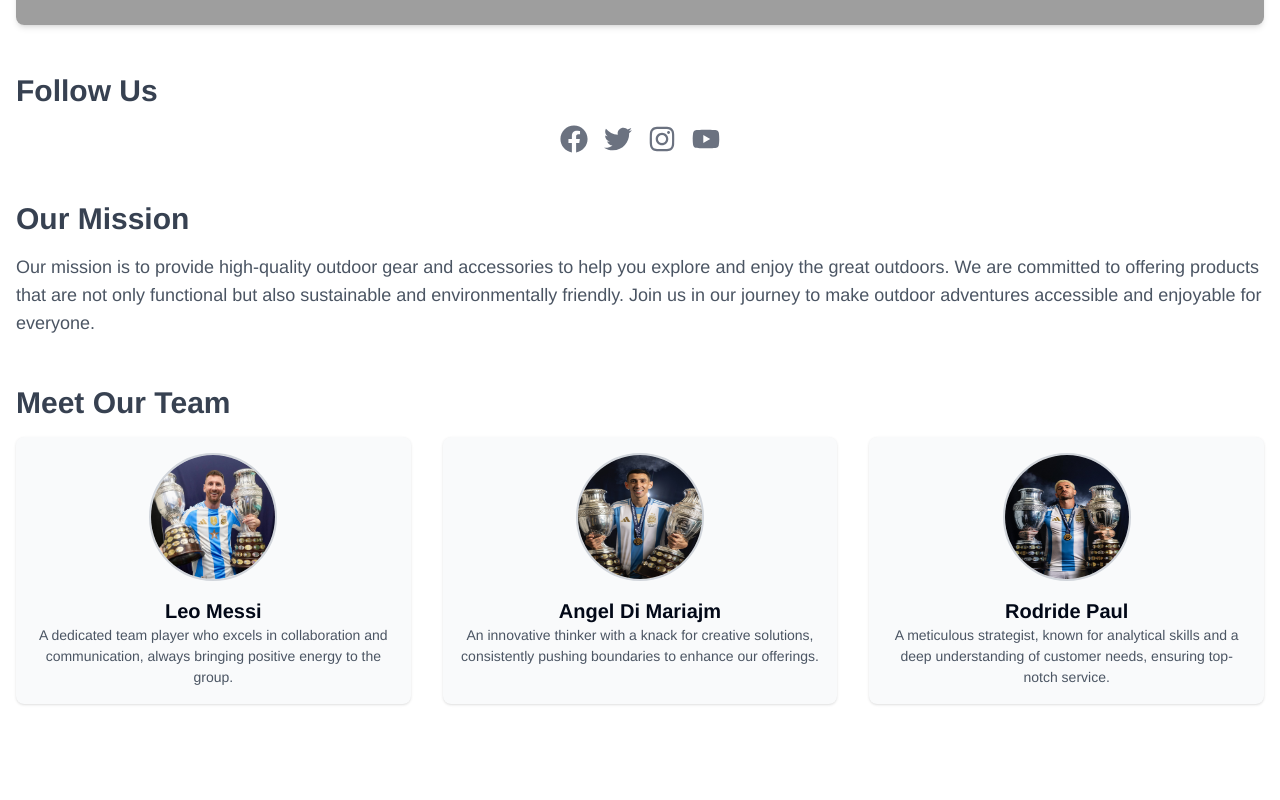
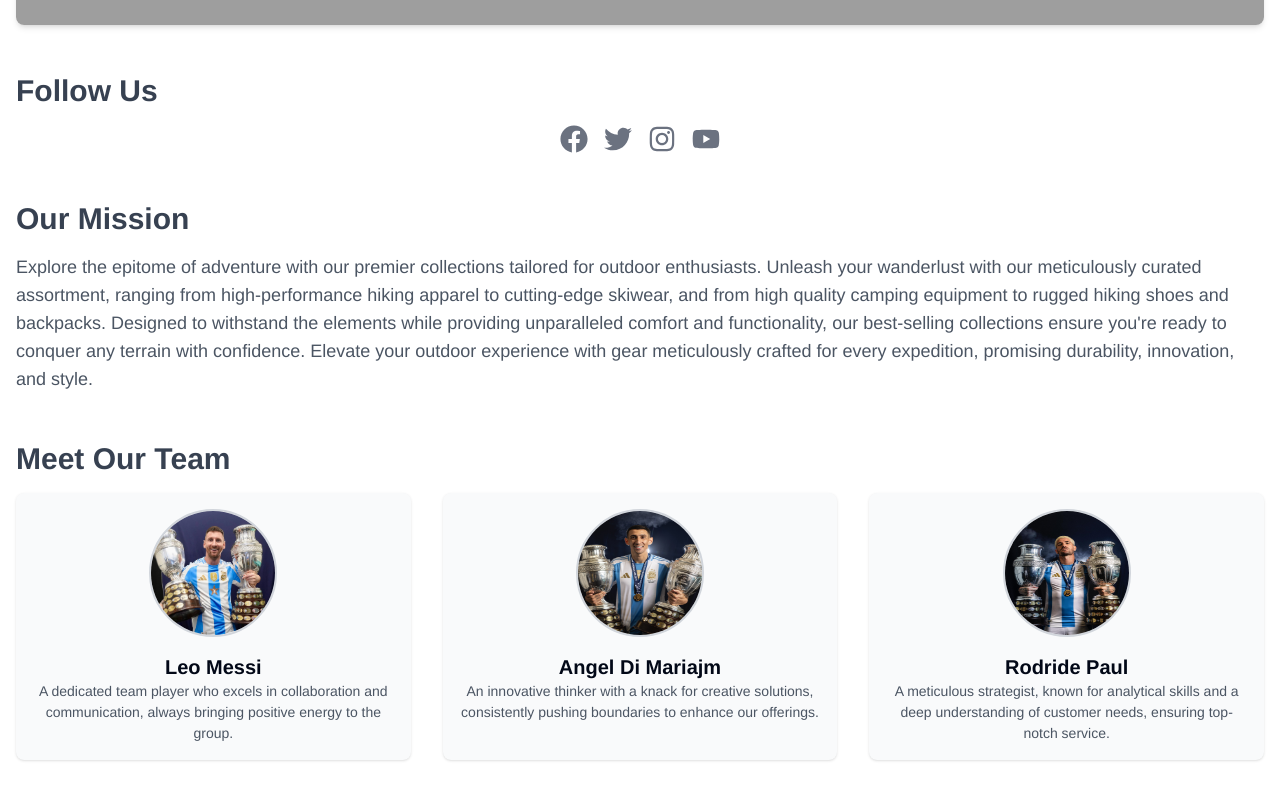
Before and after one commit to IamShihabPro/Sh-project-client, a React (Vite) app: page /about in a window 1280 px wide. Shown: the part 667-1467 px from the top of the page. Before the commit the page ends 1443 px from the top, so only its background shows below. Built offline with nearby package versions, Linux system fonts and the light colour scheme; grey boxes are pictures that could not be loaded.

Commit message:
about us

```diff
--- a/src/pages/About/AboutUs.tsx
+++ b/src/pages/About/AboutUs.tsx
@@ -74,7 +74,7 @@
       <div className="mb-12">
         <h2 className="text-3xl font-semibold mb-4 text-gray-700">Our Mission</h2>
         <p className="text-lg text-gray-600">
-          Our mission is to provide high-quality outdoor gear and accessories to help you explore and enjoy the great outdoors. We are committed to offering products that are not only functional but also sustainable and environmentally friendly. Join us in our journey to make outdoor adventures accessible and enjoyable for everyone.
+        Explore the epitome of adventure with our premier collections tailored for outdoor enthusiasts. Unleash your wanderlust with our meticulously curated assortment, ranging from high-performance hiking apparel to cutting-edge skiwear, and from high quality camping equipment to rugged hiking shoes and backpacks. Designed to withstand the elements while providing unparalleled comfort and functionality, our best-selling collections ensure you're ready to conquer any terrain with confidence. Elevate your outdoor experience with gear meticulously crafted for every expedition, promising durability, innovation, and style.
         </p>
       </div>
 
```
